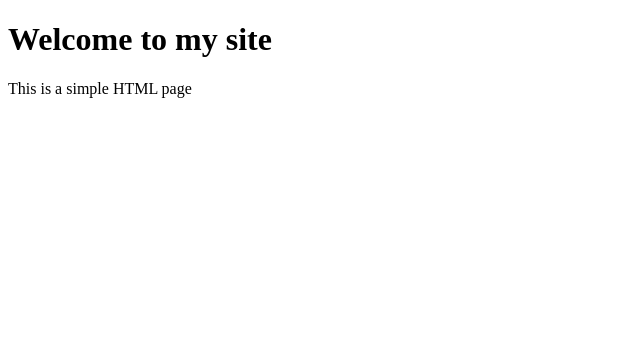
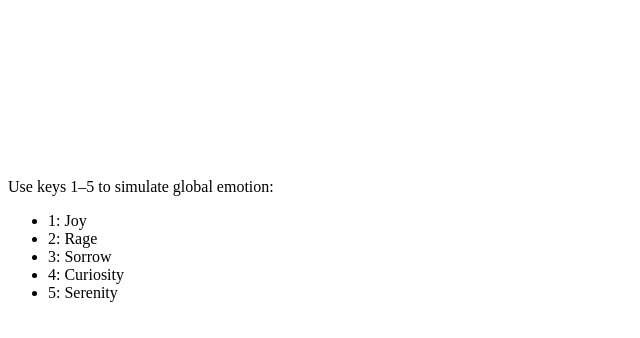
Before and after one commit to funpizzatime/emoterra, a plain HTML site: page index.html in a window 1280 px wide. Shown: the whole page, without its empty margins (0-640 px from the left). Drawn offline with Linux system fonts and the light colour scheme.

Commit message:
Update index.html

```diff
--- a/index.html
+++ b/index.html
@@ -1,12 +1,24 @@
+
 <!DOCTYPE html>
 <html lang="en">
 <head>
-        <meta charset="UTF-8">
-        <meta name="viewport" content="width=device-width, initial-scale=1.0">
-        <title>My Basic test page</title>
+  <meta charset="UTF-8" />
+  <meta name="viewport" content="width=device-width, initial-scale=1.0"/>
+  <title>Emoterra - Phase 2 Prototype</title>
+  <link rel="stylesheet" href="style.css">
 </head>
 <body>
-        <h1>Welcome to my site</h1>
-        <p>This is a simple HTML page</p>
+  <canvas id="world"></canvas>
+  <div id="instructions">
+    <p>Use keys 1–5 to simulate global emotion:</p>
+    <ul>
+      <li>1: Joy</li>
+      <li>2: Rage</li>
+      <li>3: Sorrow</li>
+      <li>4: Curiosity</li>
+      <li>5: Serenity</li>
+    </ul>
+  </div>
+  <script src="main.js"></script>
 </body>
 </html>
```
Lines whose indentation alone changed are shown as unchanged.
